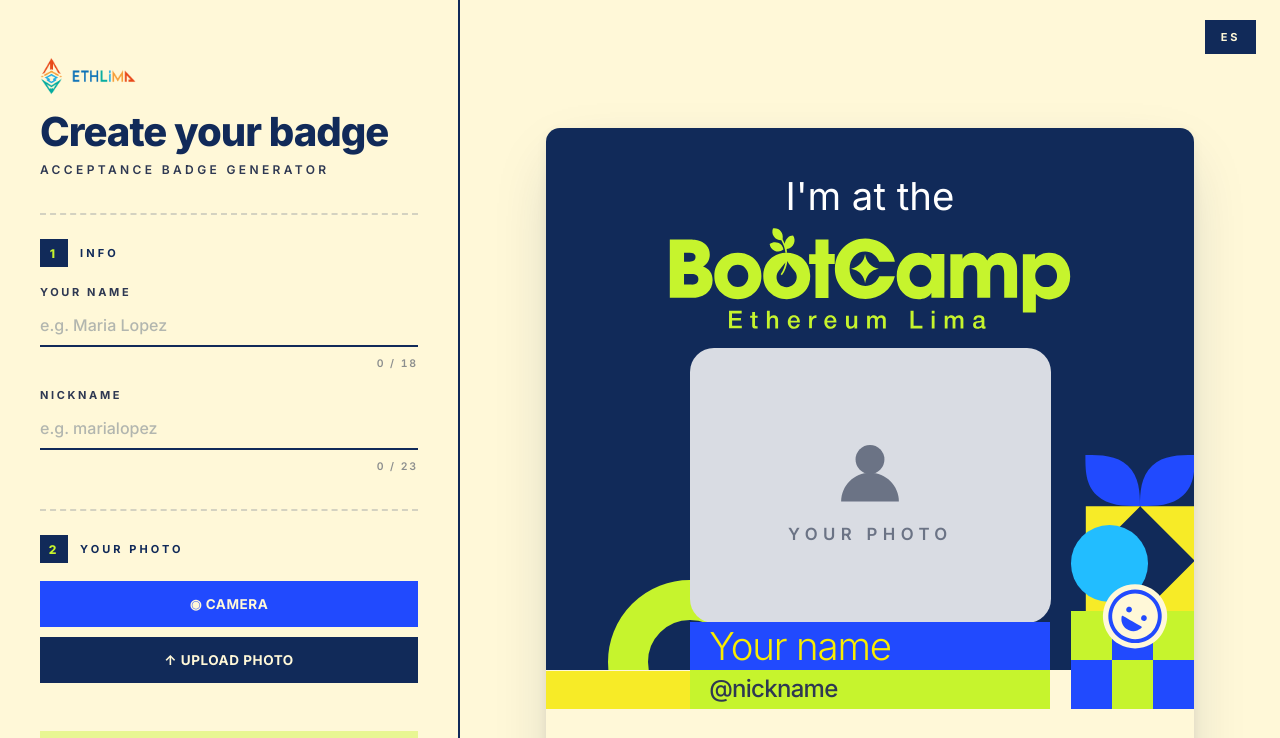
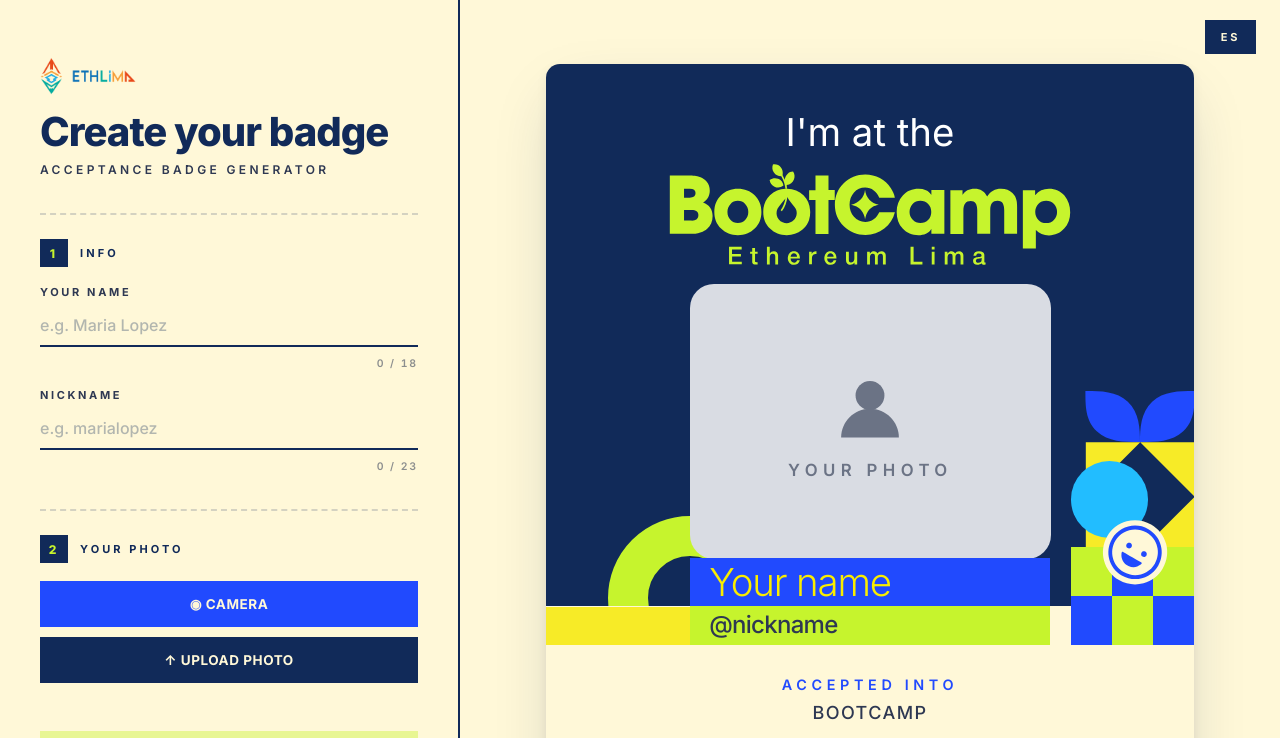
Before and after one commit to ethlima/badge-bootcamp, a React (Vite) app: page / in a window 1280 px wide. Shown: the top 738 px of the page. Built offline with nearby package versions, Linux system fonts and the light colour scheme.

Commit message:
Update App.module.css

```diff
--- a/src/App.module.css
+++ b/src/App.module.css
@@ -185,7 +185,7 @@
 .captureFrame {
   position: relative;
   z-index: 1;
-  padding: 64px 72px;
+  padding: 0;
   background: transparent;
 }
 
```
